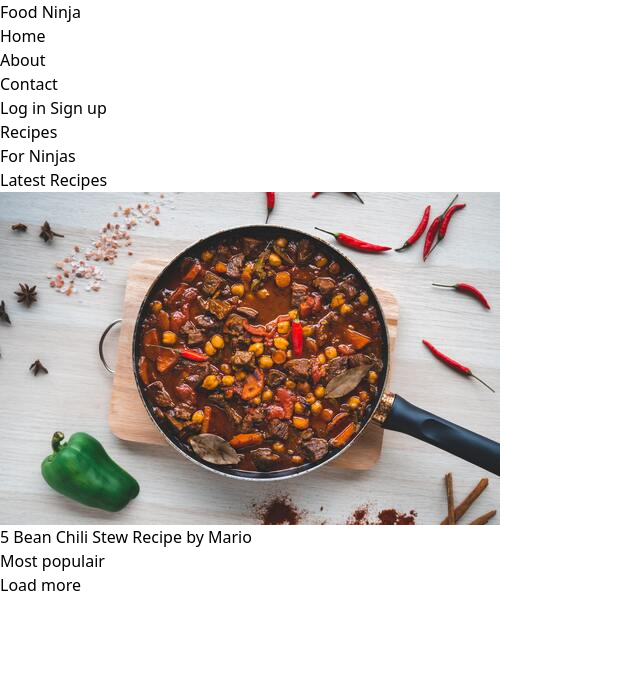
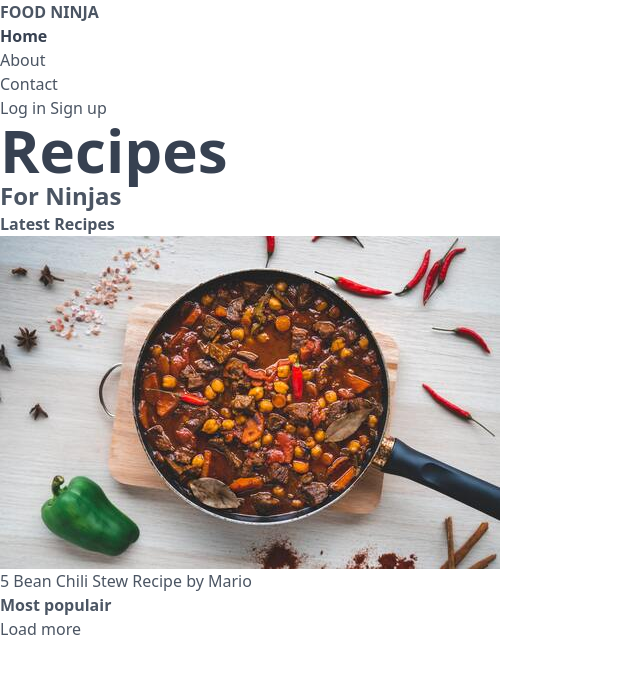
Before and after one commit to MichaelChorak/recipes, a website: page public/index.html in a window 1280 px wide. Shown: the whole page, without its empty margins (0-640 px from the left). Drawn offline with nearby package versions, Linux system fonts and the light colour scheme; files that its build step writes are made by us from their sources.

Commit message:
Played with adding fonts and colors with Tailwind

```diff
--- a/public/index.html
+++ b/public/index.html
@@ -7,18 +7,18 @@
     <link rel="stylesheet" href="styles.css" />
     <title>Document</title>
   </head>
-  <body>
+  <body class="text-gray-600">
     <div>
       <!--Content wrapper-->
       <div>
         <nav>
           <div>
-            <h1>
+            <h1 class="font-bold uppercase">
               <a href="/">Food Ninja</a>
             </h1>
           </div>
           <ul>
-            <li>
+            <li class="text-gray-700 font-bold">
               <a href="#">
                 <span>Home</span>
               </a>
@@ -45,12 +45,12 @@
         </div>
 
         <header>
-          <h2>Recipes</h2>
-          <h3>For Ninjas</h3>
+          <h2 class="text-gray-700 text-6xl font-semibold">Recipes</h2>
+          <h3 class="text-2xl font-semibold">For Ninjas</h3>
         </header>
 
         <div>
-          <h4>Latest Recipes</h4>
+          <h4 class="font-bold">Latest Recipes</h4>
           <div>
             <!--Ccards go here-->
             <div>
@@ -62,7 +62,7 @@
             </div>
           </div>
 
-          <h4>Most populair</h4>
+          <h4 class="font-bold">Most populair</h4>
 
           <div>
             <!--cards go here-->
```
